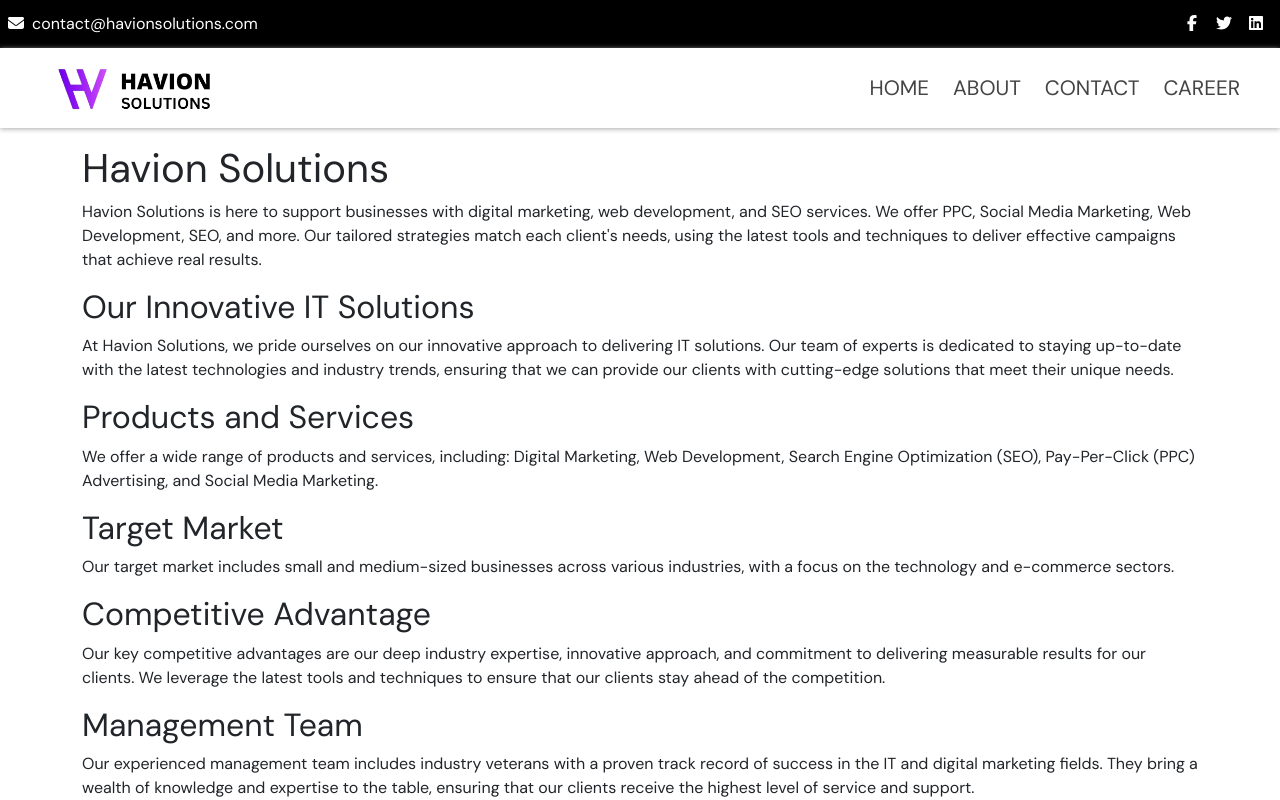
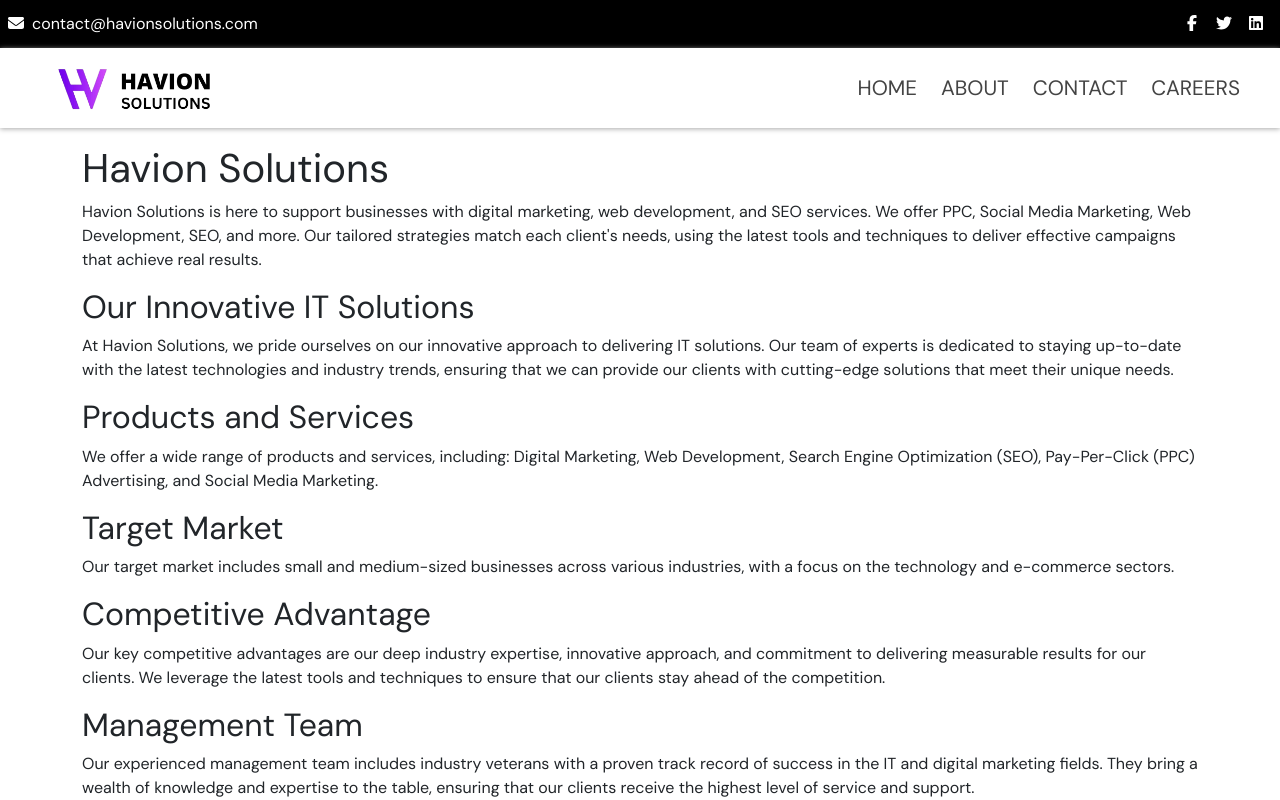
Before and after one commit to santhoshcandy44/Havion-Solutions-NextJs-Website, a Next.js app: page /about in a window 1280 px wide. Shown: the top 800 px of the page. Built offline with nearby package versions, Linux system fonts and the light colour scheme.

Commit message:
career to careers oage changed

```diff
--- a/app/header.tsx
+++ b/app/header.tsx
@@ -79,12 +79,12 @@
                 </Link>
               </li>
               <li>
-                <Link href="/career/" passHref className={(pathname==="/career/" ? 'active' : '')}
+                <Link href="/careers/" passHref className={(pathname==="/careers/" ? 'active' : '')}
 
-                onClick={e=>reLoad("/career/")}
+                onClick={e=>reLoad("/careers/")}
 
                 >
-                Career
+                Careers
                 </Link>
               </li>
             </ul>
```
Also changed, not shown: app/careers/page.tsx (renamed from app/career/page.tsx, +4 -4 lines), app/careers/careers.css (renamed from app/career/career.css).
